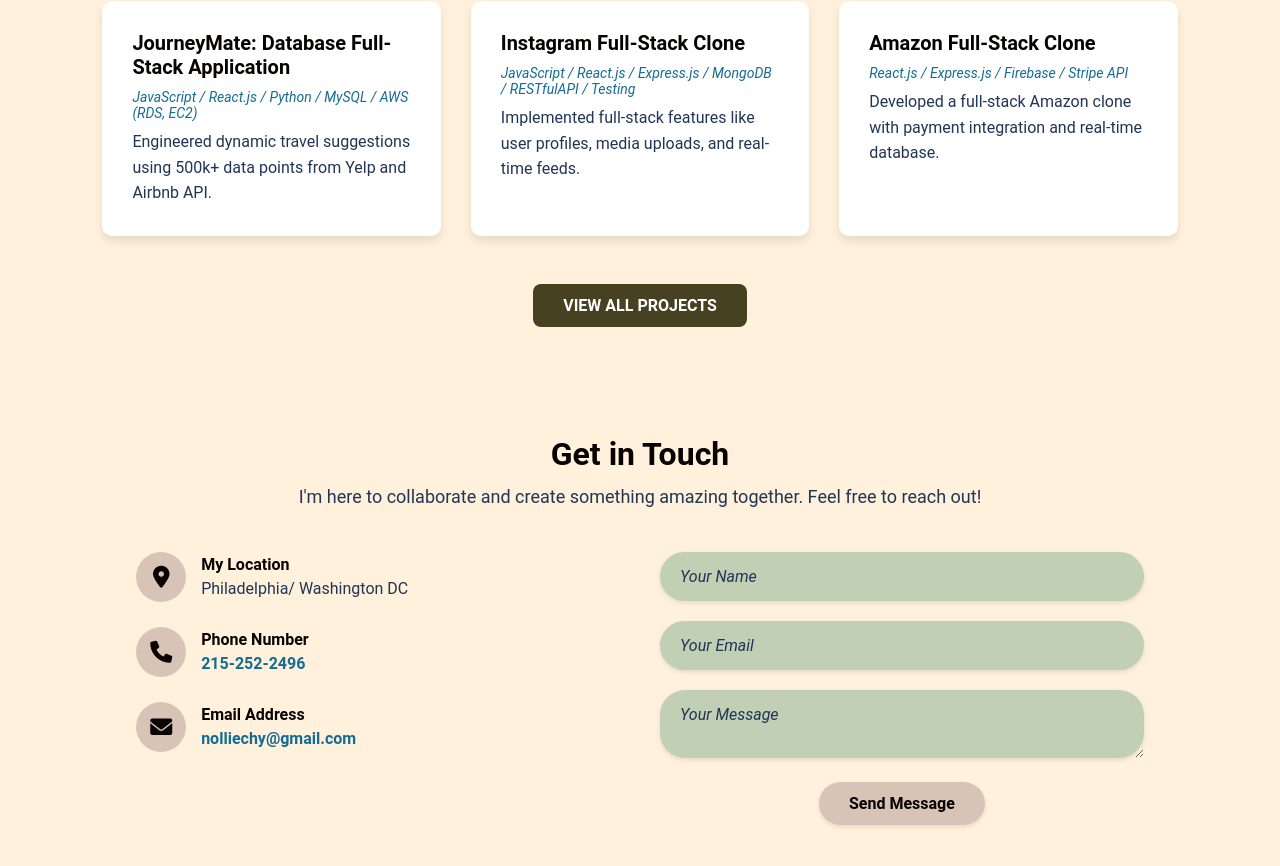
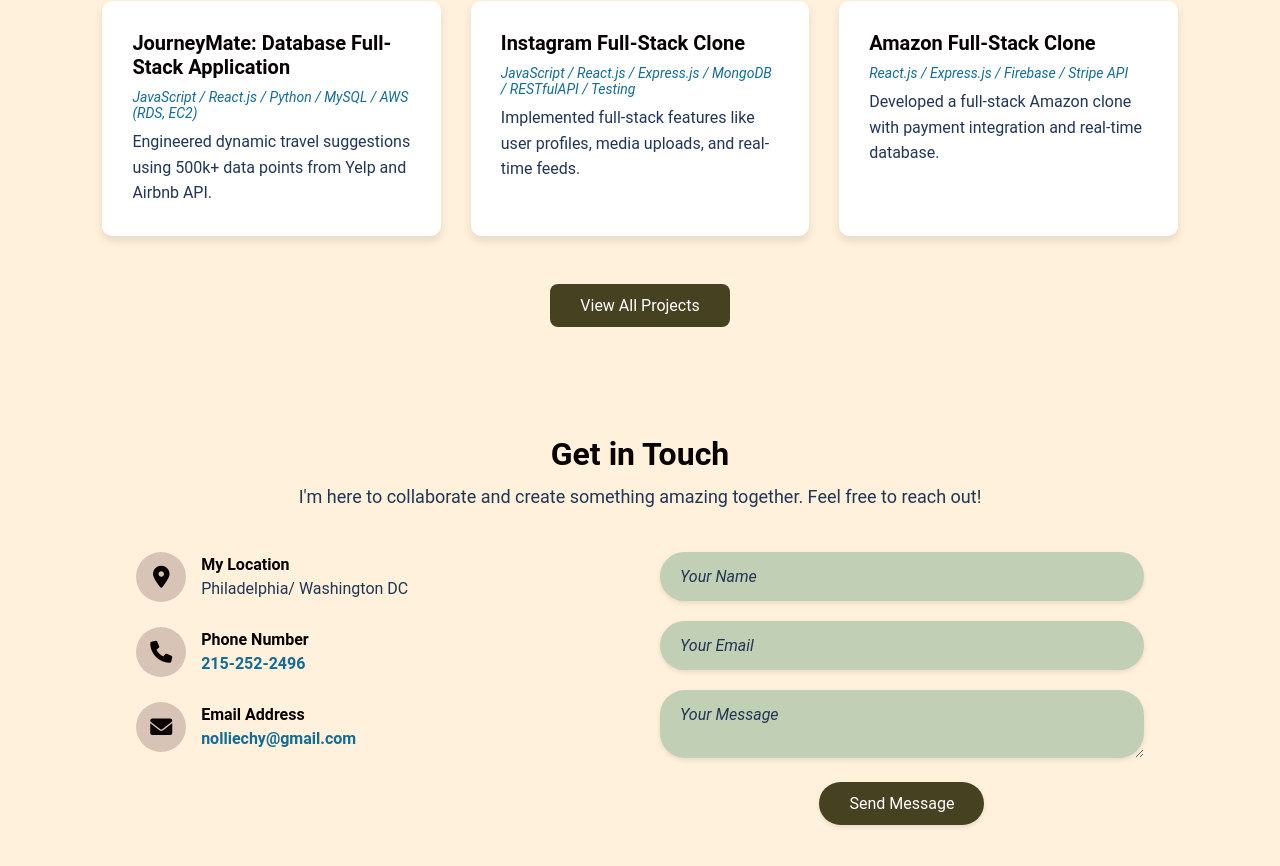
Before and after one commit to nolliechyTW/React-Personal-Website, a React (Create React App) app in the folder personal-website/: page / in a window 1280 px wide. Shown: the part 3560-4426 px from the top of the page. Built offline with nearby package versions, Linux system fonts and the light colour scheme.

Commit message:
Update buttons

```diff
--- a/personal-website/src/Styles/CTA.css
+++ b/personal-website/src/Styles/CTA.css
@@ -28,7 +28,6 @@
   color: #fff;
   border: none;
   border-radius: 8px;
-  text-transform: uppercase;
   cursor: pointer;
   transition: background-color 0.3s ease, transform 0.3s ease;
 }
--- a/personal-website/src/Styles/Contact.css
+++ b/personal-website/src/Styles/Contact.css
@@ -121,13 +121,12 @@ section.contact {
 
   .contact-form .form-btn {
     display: inline-block;
-    background-color: var(--primary-base-clr);
-    color: var(--main-heading-clr);
+    background-color: var(--btn-base-clr);
+    color: #fff;
     padding: 12px 30px;
     border: none;
-    border-radius: 25px; /* Matches form input style */
+    border-radius: 25px;
     font-size: 16px;
-    font-weight: bold;
     cursor: pointer;
     transition: background-color 0.3s ease, transform 0.2s ease;
     box-shadow: 0 2px 5px rgba(0, 0, 0, 0.1);
--- a/personal-website/src/Styles/Projects.css
+++ b/personal-website/src/Styles/Projects.css
@@ -80,9 +80,7 @@
   background-color: var(--btn-base-clr);
   border: none;
   border-radius: 8px;
-  text-transform: uppercase;
   text-decoration: none;
-  font-weight: bold;
   transition: background-color 0.3s, transform 0.3s;
 }
 
```
